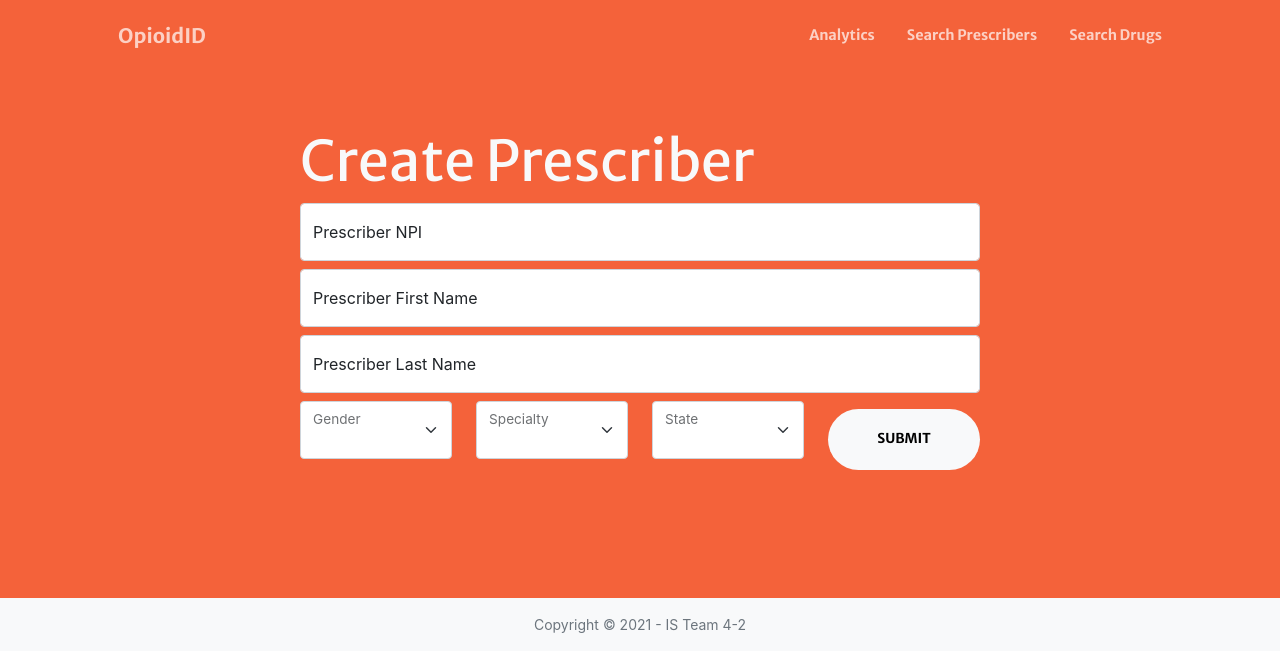
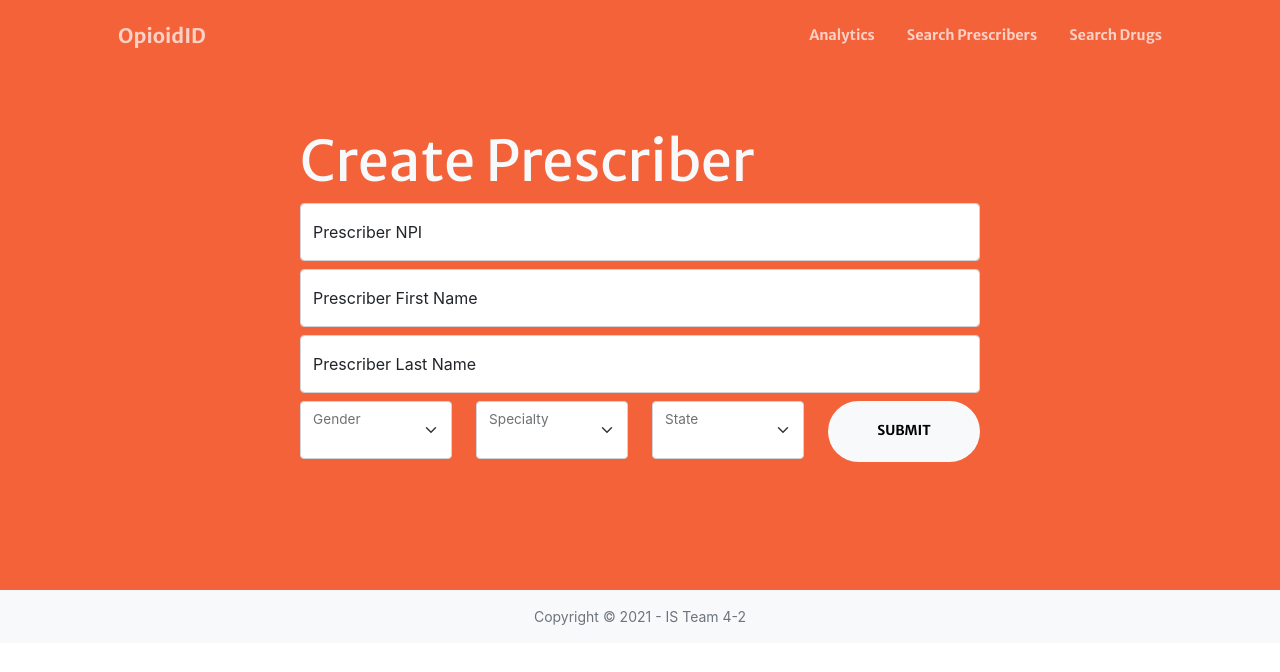
Before and after one commit to bchristensen2021/intex, a Django app: page /createprescriber in a window 1280 px wide. Shown: the top 672 px of the page. Run offline with Django 3.2, Linux system fonts and the light colour scheme; tables that the repository leaves empty hold one stand-in row (values such as "Sample post"); some libraries are stand-ins or nearby versions.

Commit message:
undid some ui changes I just made

```diff
--- a/templates/opioidID/createPrescriber.html
+++ b/templates/opioidID/createPrescriber.html
@@ -60,7 +60,7 @@
                             </div>
                         </div>
                         <div class="col">
-                            <button class="btn btn-light btn-xl w-100 mt-2" type="submit">Submit</button>
+                            <button class="btn btn-light btn-xl w-100" type="submit">Submit</button>
                         </div>
                     </div>
                 </form>
--- a/templates/opioidID/searchPrescribers.html
+++ b/templates/opioidID/searchPrescribers.html
@@ -53,7 +53,7 @@
                             </div>
 
                             <div class="col ">
-                                <button class="btn btn-light btn-xl w-100 mt-2" type="submit">Search</button>
+                                <button class="btn btn-light btn-xl w-100" type="submit">Search</button>
                             </div>
 
                         </div>
```
